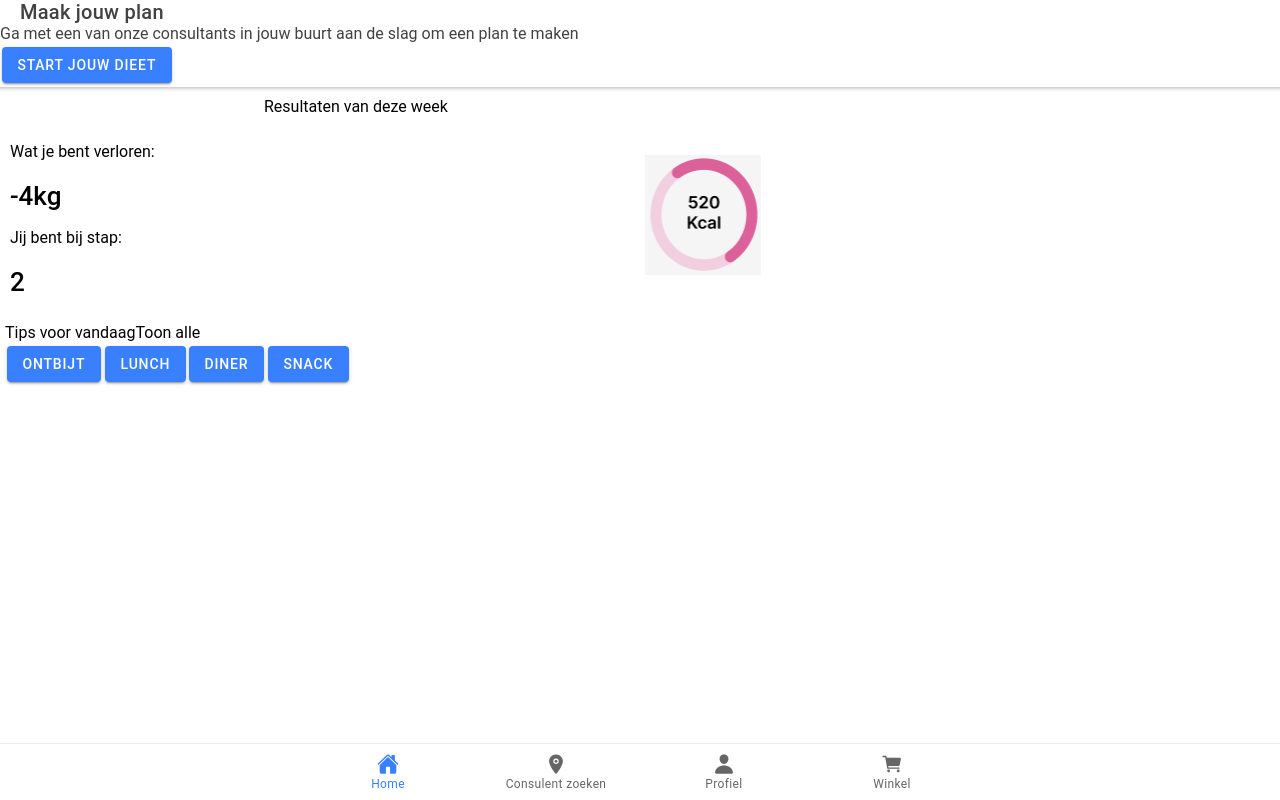
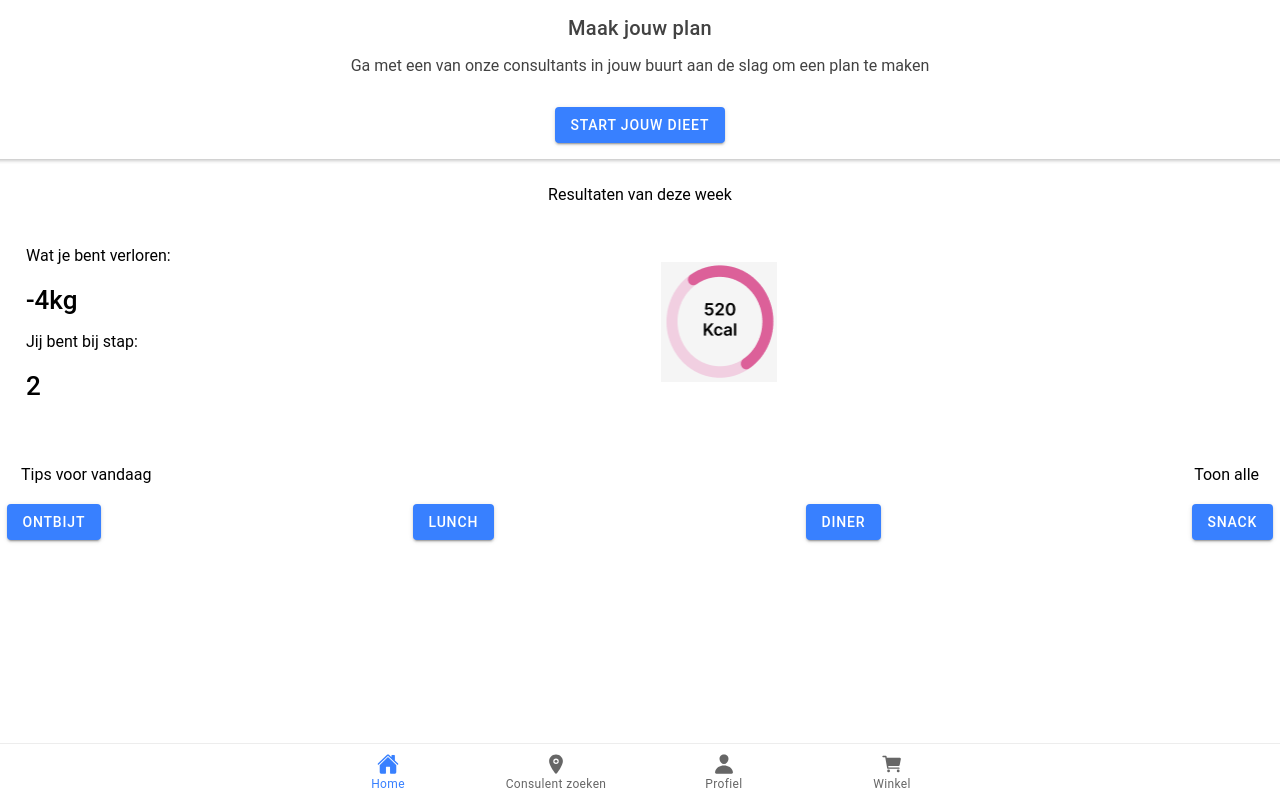
Before and after one commit to 1-1-diet/the-app, a React (Create React App) app in the folder 1-1-diet/: page /tab1 in a window 1280 px wide. Built offline with nearby package versions, Linux system fonts and the light colour scheme.

Commit message:
Minimal styling toegevoegd

```diff
--- a/1-1-diet/src/pages/Tab1.tsx
+++ b/1-1-diet/src/pages/Tab1.tsx
@@ -7,26 +7,33 @@ import headerbackground from '../Images/headerbackground.png'
 const Tab1: React.FC = () => {
   return (
     <IonPage >
-        <IonHeader className="background">
+        <IonHeader>
           <IonToolbar>
-            <IonTitle >Maak jouw plan</IonTitle>
+            <IonRow className="ion-margin">
+              <IonTitle>
+                <div className="ion-text-center">
+                  Maak jouw plan
+                </div>
+              </IonTitle>
+            </IonRow>
+              <div className="ion-margin ion-text-center">Ga met een van onze consultants in jouw buurt aan de slag om een plan te maken</div>
+            <IonRow className="ion-justify-content-center">
+              <IonButton className="ion-margin">
+                Start jouw dieet
+              </IonButton>
+            </IonRow>
 
-              <div>Ga met een van onze consultants in jouw buurt aan de slag om een plan te maken</div>
-
-            <IonButton>
-              Start jouw dieet
-            </IonButton>
           </IonToolbar>
         </IonHeader>
 
       <IonContent>
         <IonGrid>
-          <IonRow className="center">
-            <IonCol>
-              <div>Resultaten van deze week</div>
+          <IonRow className="ion-margin">
+            <IonCol className="ion-text-center">
+              <div >Resultaten van deze week</div>
             </IonCol>
           </IonRow>
-          <IonRow>
+          <IonRow className="ion-margin">
             <IonCol>
               <div>
                 <p>Wat je bent verloren:</p>
@@ -35,8 +42,8 @@ const Tab1: React.FC = () => {
                 <h1>2</h1>
               </div>
             </IonCol>
-            <IonCol className="center">
-              <div>
+            <IonCol className="ion-margin">
+              <div className="ion-margin">
                 <img src={kalMeter} alt="kalMeter" />
               </div>
             </IonCol>
@@ -44,7 +51,7 @@ const Tab1: React.FC = () => {
         </IonGrid>
 
         <IonGrid>
-          <IonRow>
+          <IonRow className="ion-justify-content-between ion-padding">
             <div>
               Tips voor vandaag
             </div>
@@ -52,7 +59,7 @@ const Tab1: React.FC = () => {
               Toon alle
             </div>
           </IonRow>
-          <IonRow>
+          <IonRow className="ion-justify-content-between">
             <IonButton>
               Ontbijt
             </IonButton>
```
